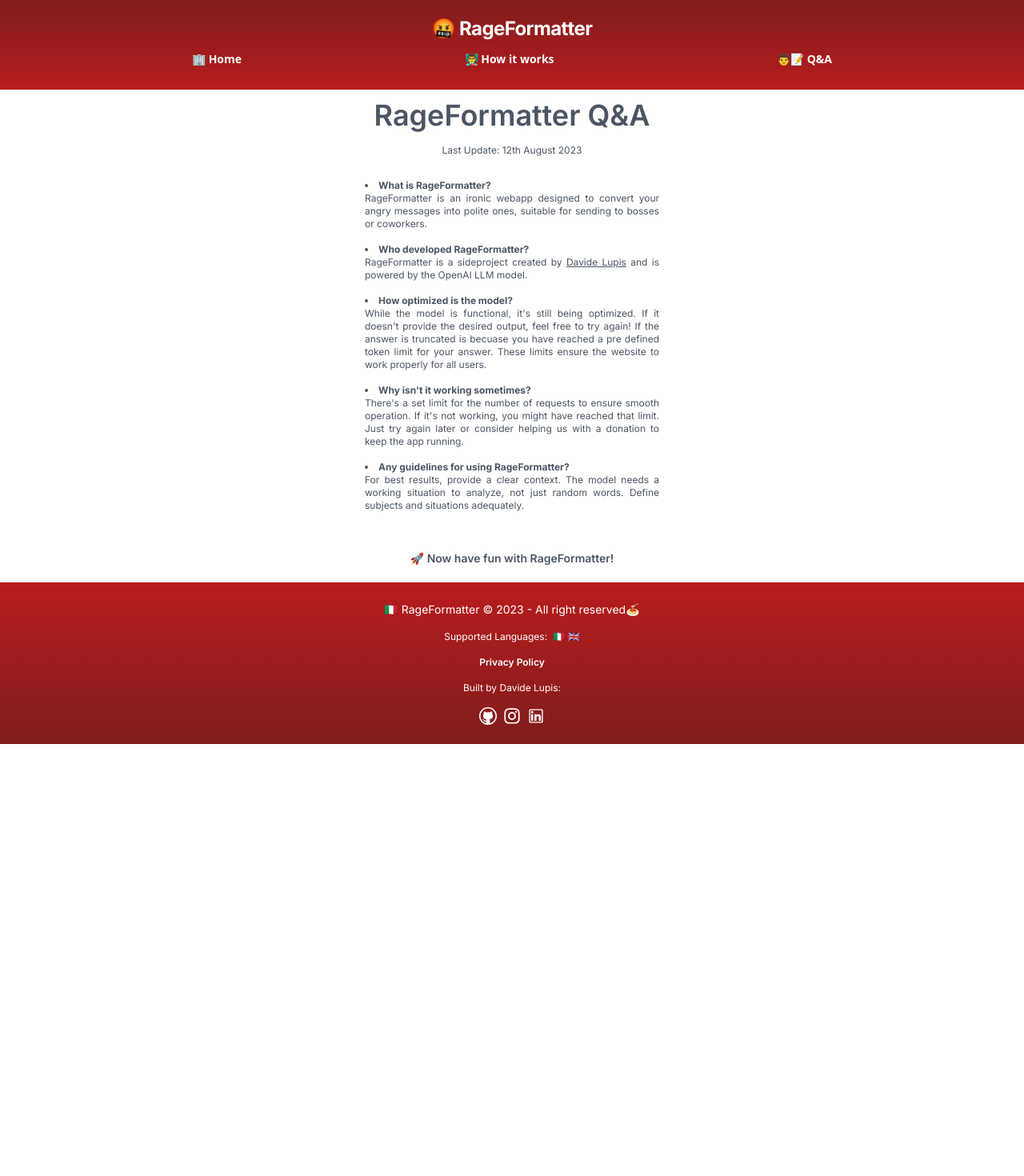
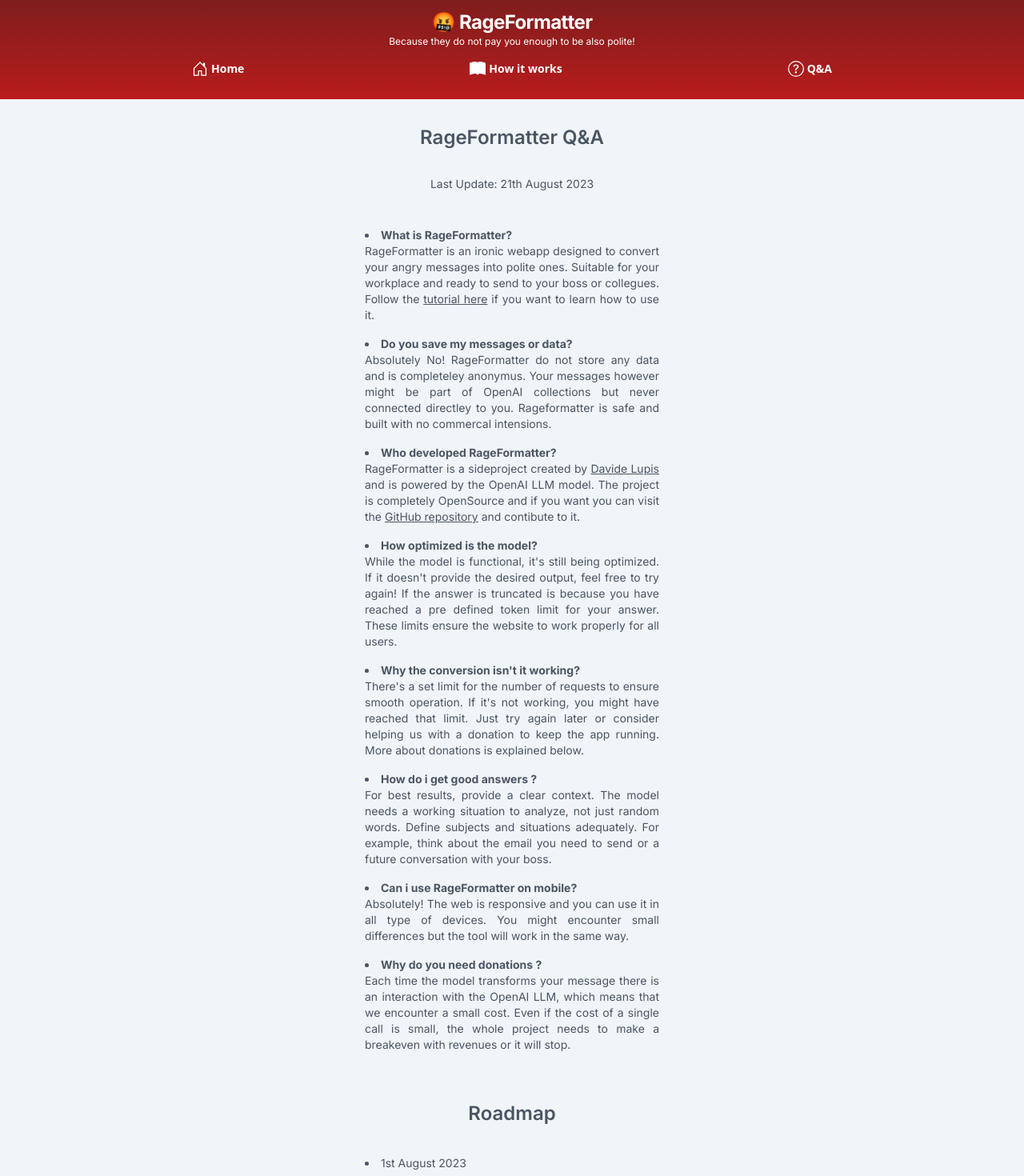
Before and after one commit to DataDavidProjects/rageformatter-nextjs, a Next.js app: page /info in a window 1280 px wide. Shown: the top 1470 px of the page at 80% size. Before the commit the page ends 930 px from the top, so only its background shows below. Built offline with nearby package versions, Linux system fonts and the light colour scheme.

Commit message:
Version 2.0

```diff
--- a/src/app/components/Header.tsx
+++ b/src/app/components/Header.tsx
@@ -1,19 +1,39 @@
 import React from "react";
 import Link from "next/link";
+import { BsHouseDoor, BsQuestionCircle, BsFillBookFill } from "react-icons/bs";
 
 const Header = () => {
   return (
-    <header className="bg-gradient-to-t from-red-700 to-red-900 text-white py-5 mb-auto">
-      <div className="container mx-auto px-5 lg:px-0 text-center">
-        <Link href={"/"}>
-          <h1 className="text-2xl mb-3 font-bold tracking-tight">
-            🤬 RageFormatter
+    <header className="bg-gradient-to-t from-red-700 to-red-900 text-white py-3 mb-auto">
+      <div className="container mx-auto px-5 lg:px-0 text-center text-xs">
+        <Link href={"/"} className="mb-3">
+          <h1 className="text-2xl font-bold tracking-tight">
+            <span role="img" aria-label="Rage Emoji">
+              🤬
+            </span>{" "}
+            RageFormatter
           </h1>
+          <p>Because they do not pay you enough to be also polite!</p>
         </Link>
-        <div className="flex  justify-between gap-10 sm:mx-20 lg:mx-60 my-2 font-sans text-sm font-bold">
-          <Link href={"/"}> 🏢 Home</Link>
-          <Link href={"/tutorial"}>👨‍🏫 How it works</Link>
-          <Link href={"/info"}>👨📝 Q&A</Link>
+        <div className="flex justify-between gap-10 sm:mx-20 lg:mx-60 my-4 font-sans text-sm font-bold">
+          <Link href={"/"}>
+            <span className="flex items-center space-x-1">
+              <BsHouseDoor size={20} />
+              <span>Home</span>
+            </span>
+          </Link>
+          <Link href={"/tutorial"}>
+            <span className="flex items-center space-x-1">
+              <BsFillBookFill size={20} />
+              <span>How it works</span>
+            </span>
+          </Link>
+          <Link href={"/info"}>
+            <span className="flex items-center space-x-1">
+              <BsQuestionCircle size={20} />
+              <span>Q&A</span>
+            </span>
+          </Link>
         </div>
       </div>
     </header>
--- a/src/app/components/MessageForm.tsx
+++ b/src/app/components/MessageForm.tsx
@@ -66,7 +66,7 @@
       <div className="mb-4 text-center">
         <button
           onClick={toggleLanguage}
-          className="px-2 py-1 text-xs font-semibold text-gray-600 hover:text-gray-900"
+          className="px-2 py-1 text-xs font-semibold text-gray-600 hover:text-gray-900 border rounded-lg"
         >
           {language === "english"
             ? "Switch to Italian 🇮🇹 "
--- a/src/app/globals.css
+++ b/src/app/globals.css
@@ -1,3 +1,4 @@
+/* Optmized Global CSS */
 @tailwind base;
 @tailwind components;
 @tailwind utilities;
@@ -6,20 +7,3 @@
 body {
   height: 100%;
 }
-
-body {
-  display: flex;
-  flex-direction: column;
-}
-
-/* Use a flex container to structure your main content and footer */
-.app-container {
-  display: flex;
-  flex-direction: column;
-  min-height: 72vh; /* Use viewport height to ensure full screen coverage */
-}
-
-/* Your main content should expand as needed */
-.main-content {
-  flex: 1;
-}
--- a/src/app/info/page.tsx
+++ b/src/app/info/page.tsx
@@ -3,19 +3,37 @@
 
 const InfoPage = () => {
   return (
-    <div className="flex flex-col items-center text-xs text-gray-600 space-y-2 mx-5 ">
-      <h1 className="text-4xl mb-2 font-semibold pt-3">RageFormatter Q&A</h1>
-      <p>Last Update: 12th August 2023</p>
-      <ul className="list-disc list-inside w-96 md:text-justify px-2 space-y-4 p-5">
-        <li>
+    <div className="bg-slate-100 min-h-screen flex flex-col justify-between">
+      <main className="flex-1 p-5 text-sm text-gray-600 flex flex-col items-center space-y-6">
+        <h1 className="text-2xl mb-2 font-semibold pt-3">RageFormatter Q&A</h1>
+        <p>Last Update: 21th August 2023</p>
+        <ul className="list-disc list-inside w-96 px-2 py-5 md:text-justify ">
+          <li className="mb-4">
+            {" "}
             <strong>What is RageFormatter?</strong>
             <p>
               RageFormatter is an ironic webapp designed to convert your angry
-            messages into polite ones, suitable for sending to bosses or
-            coworkers.
+              messages into polite ones. Suitable for your workplace and ready
+              to send to your boss or collegues. Follow the {}
+              <Link
+                href={"/tutorial"}
+                className="underline transition ease-in-out duration-150"
+              >
+                tutorial here
+              </Link>
+              {} if you want to learn how to use it.
             </p>
           </li>
-        <li>
+          <li className="mb-4">
+            <strong>Do you save my messages or data?</strong>
+            <p>
+              Absolutely No! RageFormatter do not store any data and is
+              completeley anonymus. Your messages however might be part of
+              OpenAI collections but never connected directley to you.
+              Rageformatter is safe and built with no commercal intensions.
+            </p>
+          </li>
+          <li className="mb-4">
             <strong>Who developed RageFormatter?</strong>
             <p>
               RageFormatter is a sideproject created by{" "}
@@ -25,40 +43,81 @@
               >
                 Davide Lupis
               </Link>{" "}
-            and is powered by the OpenAI LLM model.
+              and is powered by the OpenAI LLM model. The project is completely
+              OpenSource and if you want you can visit the{" "}
+              <Link
+                href="https://github.com/DataDavidProjects/rageformatter-nextjs#-rageformatter"
+                className="text-sm underline"
+              >
+                GitHub repository
+              </Link>
+              {} and contibute to it.
             </p>
           </li>
-        <li>
+          <li className="mb-4">
             <strong>How optimized is the model?</strong>
             <p>
-            While the model is functional, it{`'`}s still being optimized. If it
-            doesn{`'`}t provide the desired output, feel free to try again! If
-            the answer is truncated is becuase you have reached a pre defined
-            token limit for your answer. These limits ensure the website to work
-            properly for all users.
+              While the model is functional, it's still being optimized. If it
+              doesn't provide the desired output, feel free to try again! If the
+              answer is truncated is because you have reached a pre defined
+              token limit for your answer. These limits ensure the website to
+              work properly for all users.
             </p>
           </li>
-        <li>
-          <strong>Why isn{`'`}t it working sometimes?</strong>
+          <li className="mb-4">
+            <strong>Why the conversion isn't it working?</strong>
             <p>
-            There{`'`}s a set limit for the number of requests to ensure smooth
-            operation. If it{`'`}s not working, you might have reached that
-            limit. Just try again later or consider helping us with a donation
-            to keep the app running.
+              There's a set limit for the number of requests to ensure smooth
+              operation. If it's not working, you might have reached that limit.
+              Just try again later or consider helping us with a donation to
+              keep the app running. More about donations is explained below.
             </p>
           </li>
-        <li>
-          <strong>Any guidelines for using RageFormatter?</strong>
+          <li className="mb-4">
+            <strong>How do i get good answers ?</strong>
             <p>
-            For best results, provide a clear context. The model needs a working
-            situation to analyze, not just random words. Define subjects and
-            situations adequately.
+              For best results, provide a clear context. The model needs a
+              working situation to analyze, not just random words. Define
+              subjects and situations adequately. For example, think about the
+              email you need to send or a future conversation with your boss.
+            </p>
+          </li>
+          <li className="mb-4">
+            <strong>Can i use RageFormatter on mobile?</strong>
+            <p>
+              Absolutely! The web is responsive and you can use it in all type
+              of devices. You might encounter small differences but the tool
+              will work in the same way.
+            </p>
+          </li>
+          <li className="mb-4">
+            <strong>Why do you need donations ?</strong>
+            <p>
+              Each time the model transforms your message there is an
+              interaction with the OpenAI LLM, which means that we encounter a
+              small cost. Even if the cost of a single call is small, the whole
+              project needs to make a breakeven with revenues or it will stop.
             </p>
           </li>
         </ul>
-      <Link href={"/"} className="p-5 text-sm font-semibold">
+        <div className="">
+          <h1 className="text-2xl mb-2 font-semibold text-center">Roadmap</h1>
+          <ul className="list-disc list-inside w-96 px-2 py-5 md:text-justify">
+            <li className="my-2">1st August 2023</li>
+            <p>English Language integration</p>
+            <li className="my-2">1st October 2023</li>
+            <p>Russian and Hungarian Language integration</p>
+            <li className="my-2">1st Dicember 2023</li>
+            <p>RageScore integration</p>
+          </ul>
+        </div>
+        <Link
+          href={"/"}
+          className="p-5 text-sm font-semibold border rounded-lg"
+        >
           <p> 🚀 Now have fun with RageFormatter!</p>
         </Link>
+      </main>
     </div>
   );
 };
--- a/src/app/layout.tsx
+++ b/src/app/layout.tsx
@@ -1,3 +1,4 @@
+import React from "react";
 import "./globals.css";
 import type { Metadata } from "next";
 import { Inter } from "next/font/google";
@@ -33,8 +34,8 @@
           <GoogleAnalytics ga_id={process.env.NEXT_PUBLIC_GOOGLE_ANALYTICS} />
         ) : null}
         <Header />
-        <div className="app-container">
-          <div className="main-content">{children}</div>
+        <div className="flex flex-col min-h-screen">
+          <div className="flex-1">{children}</div>
           <Footer />
         </div>
       </body>
--- a/src/app/privacy-policy/page.tsx
+++ b/src/app/privacy-policy/page.tsx
@@ -3,19 +3,20 @@
 
 const PrivacyPolicyPage = () => {
   return (
-    <div className="flex flex-col items-center text-xs text-gray-600 space-y-2 mx-5 ">
+    <div className="bg-slate-100 min-h-screen flex flex-col justify-between">
+      <main className="flex-1 p-5 text-xs text-gray-600 flex flex-col items-center space-y-6">
         <h1 className="text-3xl mb-2 font-semibold pt-3">Privacy Policy</h1>
         <p>Last Update: 12th August 2023</p>
-      <ul className="list-disc list-inside w-96 md:text-justify px-2 space-y-4 p-5">
+        <ul className="list-disc list-inside w-96 md:text-justify px-2 space-y-4">
           <li>
-          RageFormatter is part of a series of open source side projects and it
-          has no commercial use of any kind. The website is considered
+            RageFormatter is part of a series of open source side projects and
+            it has no commercial use of any kind. The website is considered
             entertaining content and every improper use will be considered as a
             violation.
           </li>
           <li>
-          It is your responsability to use the content in respect of other
-          people rights and privacy. We do not encourage any aggressive or
+            It is your responsibility to use the content in respect of other
+            people's rights and privacy. We do not encourage any aggressive or
             offensive act towards others.
           </li>
           <li>We only monetize from donations and GoogleAdSense.</li>
@@ -30,26 +31,26 @@
           </li>
           <li>
             If you have concerns or questions about our privacy policy or the
-          tecnology , please reach out using our contact details or{" "}
+            technology, please reach out using our contact details or{" "}
             <Link
               href={
                 "https://github.com/DataDavidProjects/rageformatter-nextjs/issues"
               }
               className="underline"
             >
-            {" "}
-            GitHub Issues{" "}
+              GitHub Issues
             </Link>
             .
           </li>
           <li>Thank you for using our website and services.</li>
         </ul>
-      <Link href={"/"} className="p-5 text-sm font-semibold">
+        <Link href={"/"} className="text-sm font-semibold">
           <p> 🚀 Now have fun with RageFormatter!</p>
         </Link>
-      <p className="pb-3">
+        <p className="text-xs pb-3">
           🇮🇹: Ma ti pare che devi leggere pure le policy, ma vedi te ...
         </p>
+      </main>
     </div>
   );
 };
```
Also changed, not shown: src/app/page.tsx (+19 -10 lines), src/app/tutorial/page.tsx (+19 -36 lines). Lines whose indentation alone changed are shown as unchanged.
